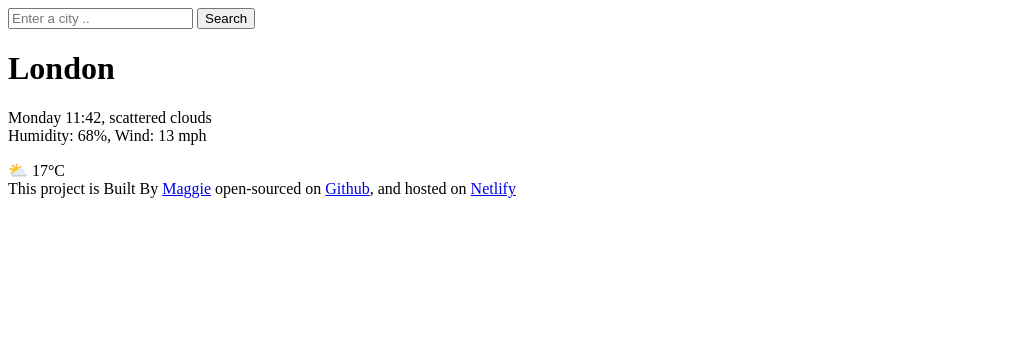
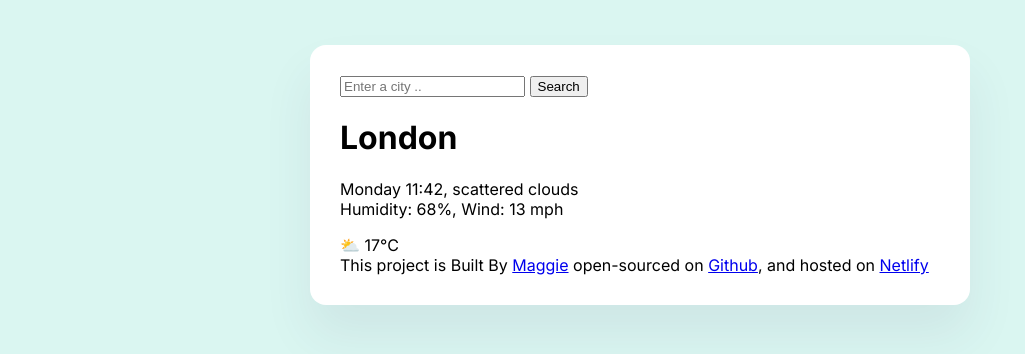
Before and after one commit to mmjumbo/week7-project, a plain HTML site: page index.html in a window 1280 px wide. Shown: the whole page, without its empty margins (0-1025 px from the left). Drawn offline with Linux system fonts and the light colour scheme.

Commit message:
ADDED more html and css

```diff
--- a/index.html
+++ b/index.html
@@ -3,9 +3,17 @@
   <head>
     <meta charset="UTF-8" />
     <meta name="viewport" content="width=, initial-scale=1.0" />
+    <link rel="preconnect" href="https://fonts.googleapis.com" />
+    <link rel="preconnect" href="https://fonts.gstatic.com" crossorigin />
+    <link
+      href="https://fonts.googleapis.com/css2?family=Inter:wght@100..900&display=swap"
+      rel="stylesheet"
+    />
+    <link rel="stylesheet" href="src/style.css" />
     <title>Week 7</title>
   </head>
   <body>
+    <div class="weather-app">
       <header>
         <form>
           <input type="search" placeholder="Enter a city .." required />
@@ -34,5 +42,6 @@
           >Netlify</a
         >
       </footer>
+    </div>
   </body>
 </html>
--- /dev/null
+++ b/src/style.css
@@ -0,0 +1,12 @@
+body {
+  background-color: #daf6f1;
+  font-family: "Inter", sans-serif;
+}
+.weather-app {
+  background: white;
+  max-width: 600px;
+  margin: 45px auto;
+  box-shadow: 0 30px 50px rgba(65, 50, 100, 0.08);
+  border-radius: 16px;
+  padding: 30px;
+}
```
Lines whose indentation alone changed are shown as unchanged.
